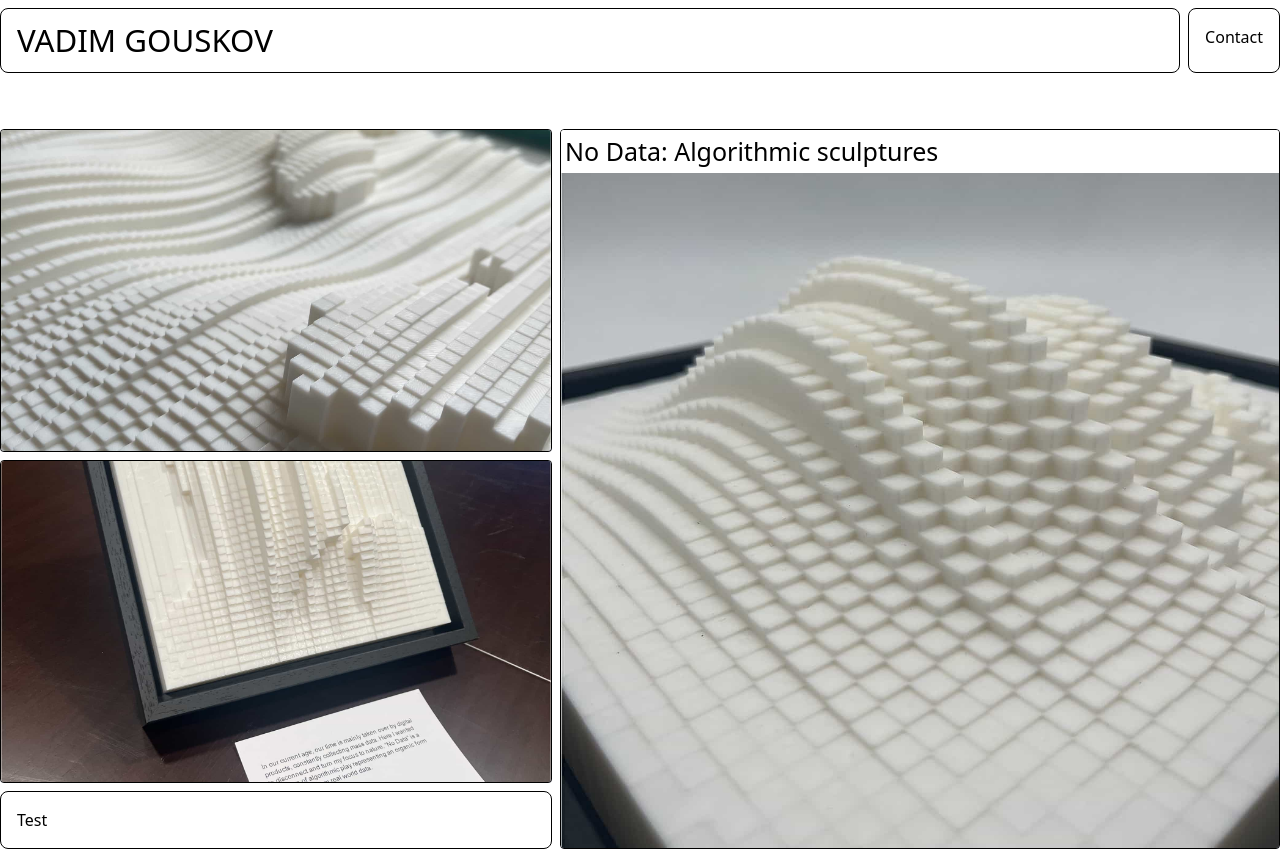
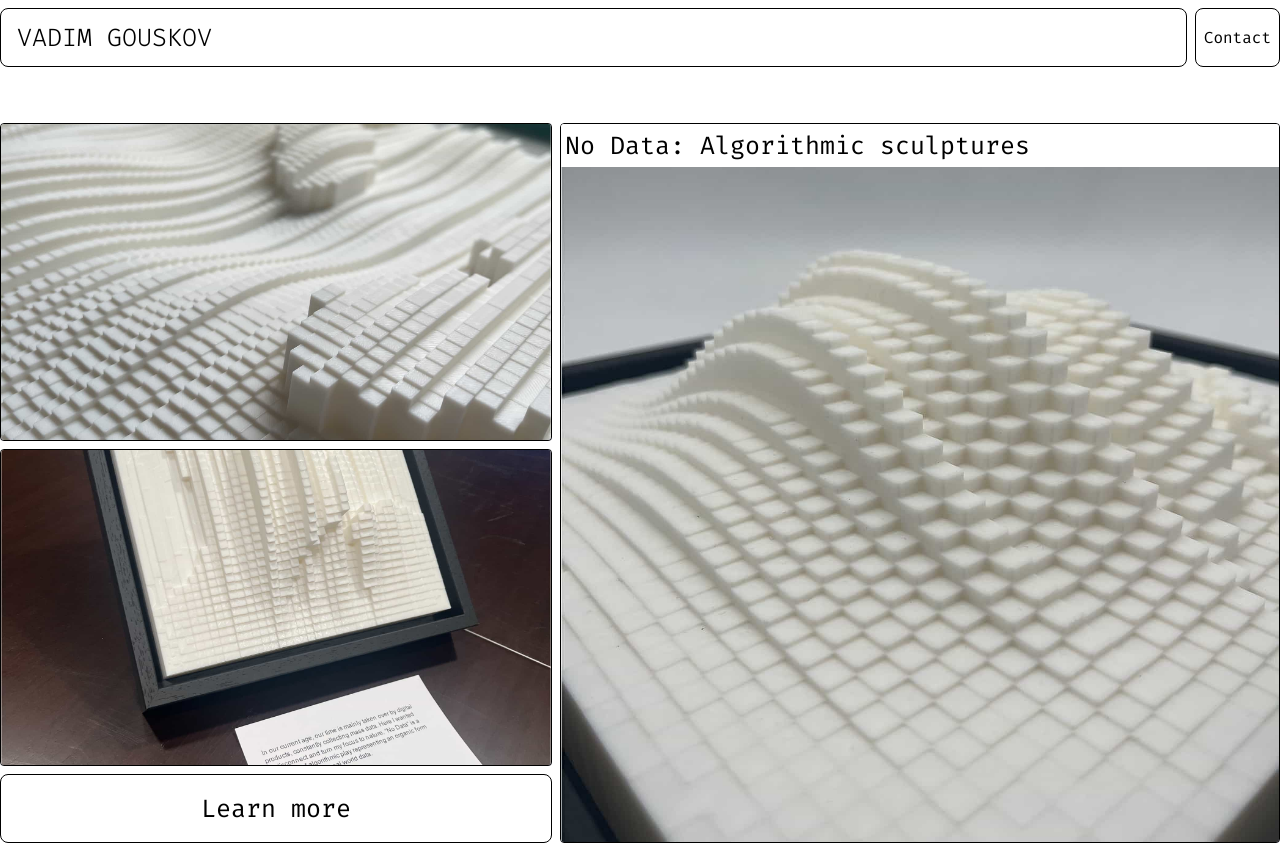
Before and after one commit to VadimGouskov/website, a Next.js app: page / in a window 1280 px wide. Shown: the top 851 px of the page. Built offline with nearby package versions, Linux system fonts and the light colour scheme.

Commit message:
feat: added Fira code font

```diff
--- a/src/app/components/Header/Header.tsx
+++ b/src/app/components/Header/Header.tsx
@@ -8,10 +8,12 @@ export const Header: React.FC<HeaderProps> = () => {
     <Container>
       <div className="flex mt-2 gap-2">
         <div className="p-4 border rounded-lg bg-white flex-auto ">
-          <div className="text-xxl leading-none">VADIM GOUSKOV</div>
+          <div className="text-xl font-thin leading-none">VADIM GOUSKOV</div>
         </div>
         <Tile>
-          <div className="p-4">Contact</div>
+          <div className="p-2 h-full flex justify-center items-center">
+            Contact
+          </div>
         </Tile>
       </div>
     </Container>
--- a/src/app/components/Tile/Tile.tsx
+++ b/src/app/components/Tile/Tile.tsx
@@ -5,8 +5,8 @@ type TileProps = {
 
 export const Tile: React.FC<TileProps> = ({ children }) => {
   return (
-    <div className="flex border rounded-lg bg-white hover:bg-linear-to-br to-blue-900 from-blue-100">
-      <div>{children}</div>
+    <div className="border rounded-lg bg-white hover:bg-linear-to-br to-gray-300 from-blue-100">
+      <div className="h-full">{children}</div>
     </div>
   );
 };
--- a/src/app/layout.tsx
+++ b/src/app/layout.tsx
@@ -1,23 +1,18 @@
 import "./styles/globals.css";
 import "./styles/tailwind.config.css";
 import type { Metadata } from "next";
-import { Geist, Geist_Mono } from "next/font/google";
+import { Fira_Code } from "next/font/google";
 import { Footer } from "./components/footer/Footer";
 import { Header } from "./components/Header/Header";
 
-const geistSans = Geist({
-  variable: "--font-geist-sans",
-  subsets: ["latin"],
-});
-
-const geistMono = Geist_Mono({
-  variable: "--font-geist-mono",
+const sansFont = Fira_Code({
+  variable: "--primary-font",
   subsets: ["latin"],
 });
 
 export const metadata: Metadata = {
-  title: "Create Next App",
-  description: "Generated by create next app",
+  title: "Vadim Gouskov",
+  description: "TODP TPODO TPODO",
 };
 
 export default function RootLayout({
@@ -28,7 +23,7 @@ export default function RootLayout({
   return (
     <html lang="en">
       <body
-        className={`${geistSans.variable} ${geistMono.variable} flex flex-col min-h-screen overflow-x-hidden`}
+        className={`${sansFont.variable} flex flex-col min-h-screen overflow-x-hidden`}
       >
         <Header />
         {children}
--- a/src/app/page.tsx
+++ b/src/app/page.tsx
@@ -45,7 +45,9 @@ export default async function Home() {
               ))}
               <div className="">
                 <Tile>
-                  <div className="p-4">Test</div>
+                  <div className="p-4 flex justify-center items-center text-xl">
+                    <span>Learn more</span>
+                  </div>
                 </Tile>
               </div>
             </div>
--- a/src/app/styles/globals.css
+++ b/src/app/styles/globals.css
@@ -1,5 +1,4 @@
 @import "tailwindcss";
-
 
 /*
   1. Use a more-intuitive box-sizing model.
@@ -34,6 +33,8 @@ body {
 body {
   line-height: 1.5;
   -webkit-font-smoothing: antialiased;
+
+  font-family: "Fira Code", sans-serif;
 }
 
 /*
```
